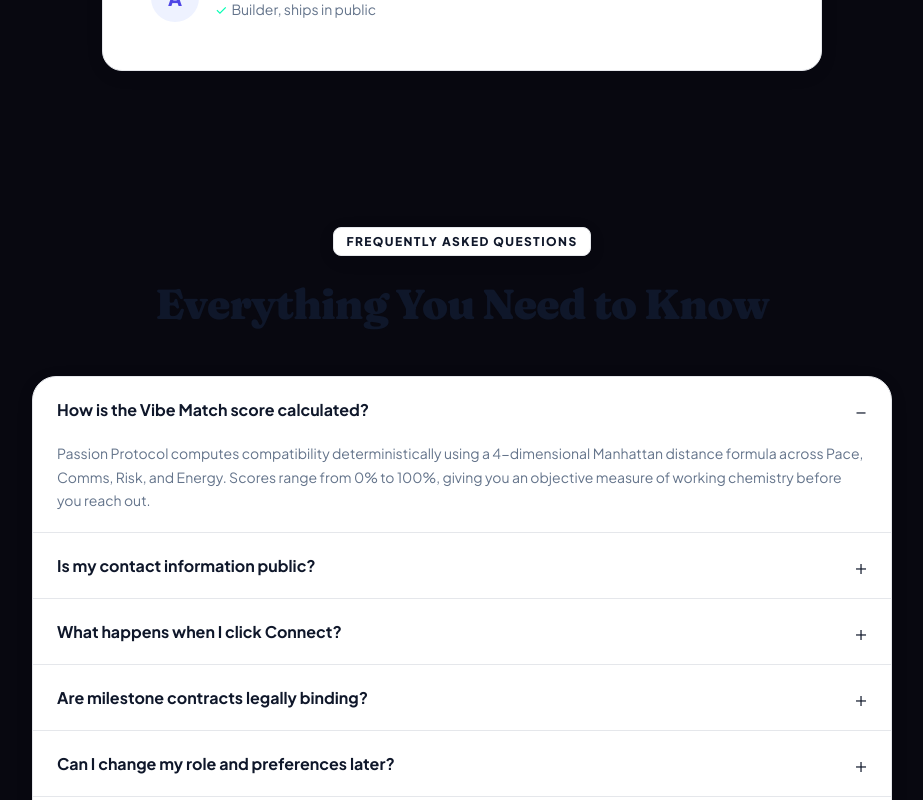
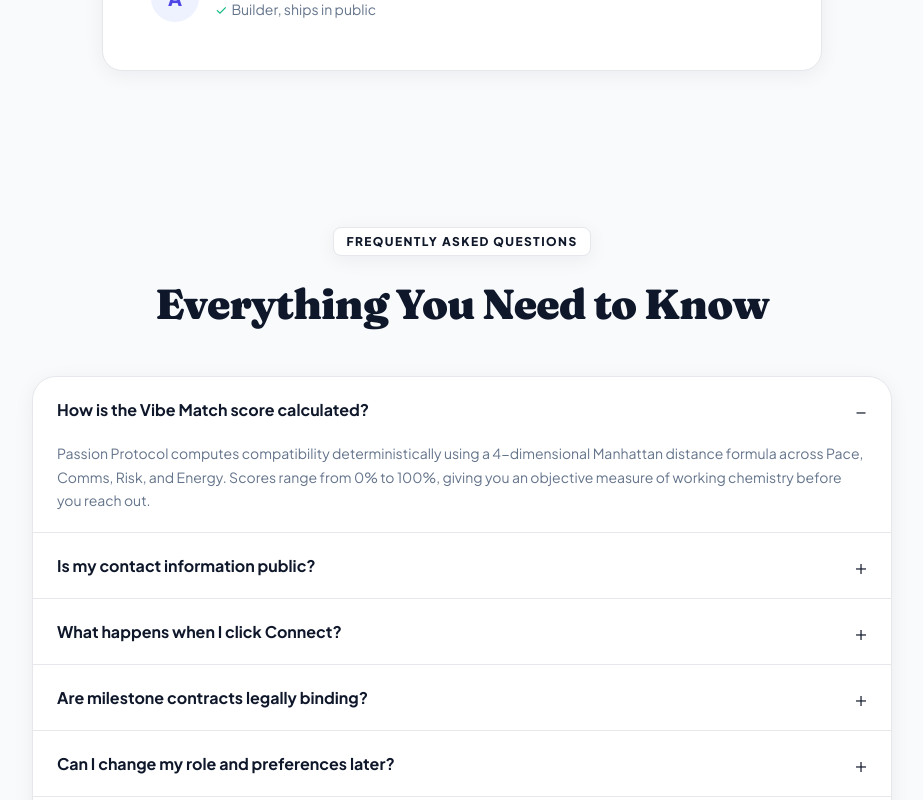
Before and after one commit to Aayush-pixel29/passion-protocol, a Next.js app: page / in a window 1280 px wide. Shown: the part 2751-3551 px from the top of the page, without its empty margins (178-1101 px from the left). Built offline with nearby package versions, Linux system fonts and the light colour scheme; no server answers; the database is empty.

Commit message:
fix: remove rogue brutalist background and color overrides to reveal SaaS design

```diff
--- a/app/globals.css
+++ b/app/globals.css
@@ -170,16 +170,16 @@
   background: var(--surface);
   backdrop-filter: blur(20px);
   -webkit-backdrop-filter: blur(20px);
-  border: 1px solid var(--stroke);
+  border: 1px solid var(--border);
   border-radius: var(--radius);
   box-shadow: var(--shadow-card);
 }
 
 .glass-card {
-  background: var(--surface-card);
+  background: var(--surface);
   backdrop-filter: blur(16px);
   -webkit-backdrop-filter: blur(16px);
-  border: 1px solid var(--stroke);
+  border: 1px solid var(--border);
   border-radius: var(--radius);
   box-shadow: var(--shadow-card);
   transition: all 0.25s cubic-bezier(0.16, 1, 0.3, 1);
@@ -193,7 +193,7 @@
 }
 
 .glass-inset {
-  background: var(--surface-inset);
+  background: var(--surface-2);
   border: 1px solid var(--stroke-subtle);
   border-radius: var(--radius-sm);
 }
@@ -226,7 +226,7 @@
 .neon-border {
   position: relative;
   border: 1px solid transparent;
-  background: linear-gradient(var(--surface-card), var(--surface-card)) padding-box,
+  background: linear-gradient(var(--surface), var(--surface)) padding-box,
               linear-gradient(135deg, var(--accent), var(--accent-2), var(--accent-3)) border-box;
 }
 
@@ -1018,10 +1018,10 @@
 .fingerprint {
   display: grid;
   gap: 16px;
-  background: var(--surface-card);
+  background: var(--surface);
   backdrop-filter: blur(20px);
   -webkit-backdrop-filter: blur(20px);
-  border: 1px solid var(--stroke);
+  border: 1px solid var(--border);
   border-radius: var(--radius-lg);
   padding: 28px;
   box-shadow: var(--shadow-card);
@@ -1059,7 +1059,7 @@
 }
 
 .label.plain {
-  color: var(--text-bright);
+  color: var(--ink);
   letter-spacing: 0.02em;
   font-size: 15px;
   margin-bottom: 14px;
@@ -1072,9 +1072,9 @@
 select,
 textarea {
   width: 100%;
-  background: var(--surface-inset);
-  border: 1.5px solid var(--stroke);
-  color: var(--text-bright);
+  background: var(--surface-2);
+  border: 1.5px solid var(--border);
+  color: var(--ink);
   padding: 14px 16px;
   font-size: 15px;
   margin-bottom: 20px;
@@ -1105,8 +1105,8 @@
 }
 
 .chip {
-  border: 1.5px solid var(--stroke);
-  background: var(--surface-card);
+  border: 1.5px solid var(--border);
+  background: var(--surface);
   color: var(--muted);
   padding: 10px 16px;
   border-radius: var(--radius-sm);
@@ -1117,7 +1117,7 @@
 
 .chip:hover {
   border-color: var(--stroke-hover);
-  color: var(--text-bright);
+  color: var(--ink);
   transform: translateY(-1px);
 }
 
@@ -1171,12 +1171,12 @@
 }
 
 .empty {
-  border: 1.5px dashed var(--stroke);
+  border: 1.5px dashed var(--border);
   border-radius: var(--radius);
   padding: 64px 32px;
   text-align: center;
   color: var(--muted);
-  background: var(--surface-card);
+  background: var(--surface);
   backdrop-filter: blur(16px);
   -webkit-backdrop-filter: blur(16px);
   animation: fadeIn 0.4s ease;
@@ -1200,7 +1200,7 @@
   background: var(--surface);
   backdrop-filter: blur(20px);
   -webkit-backdrop-filter: blur(20px);
-  border: 1px solid var(--stroke);
+  border: 1px solid var(--border);
   border-radius: var(--radius-lg);
   padding: 32px;
   box-shadow: var(--shadow-card);
@@ -1516,7 +1516,7 @@
   padding: 14px 16px;
   background: rgba(10, 12, 20, 0.55);
   border-radius: var(--radius-sm);
-  border: 1px solid var(--stroke);
+  border: 1px solid var(--border);
 }
 
 .vibe-bar-row {
@@ -1529,7 +1529,7 @@
 .vibe-bar-label {
   font-size: 12px;
   font-weight: 700;
-  color: var(--text-bright);
+  color: var(--ink);
 }
 
 .bar-track {
@@ -1573,7 +1573,7 @@
 .project-title {
   font-size: 13px;
   font-weight: 600;
-  color: var(--text-bright);
+  color: var(--ink);
 }
 
 .hero-switcher {
@@ -1584,8 +1584,8 @@
 
 .switcher-pill {
   flex: 1;
-  background: var(--surface-card);
-  border: 1px solid var(--stroke);
+  background: var(--surface);
+  border: 1px solid var(--border);
   color: var(--muted);
   border-radius: var(--radius-sm);
   padding: 6px 10px;
@@ -1598,7 +1598,7 @@
 
 .switcher-pill:hover {
   background: var(--surface-hover);
-  color: var(--text-bright);
+  color: var(--ink);
 }
 
 .switcher-pill.active {
@@ -1629,8 +1629,8 @@
   grid-template-columns: repeat(4, 1fr);
   gap: 20px;
   padding: 32px 24px;
-  background: var(--surface-card);
-  border: 1px solid var(--stroke);
+  background: var(--surface);
+  border: 1px solid var(--border);
   border-radius: var(--radius-lg);
   box-shadow: var(--shadow-card);
 }
@@ -1650,7 +1650,7 @@
   top: 15%;
   height: 70%;
   width: 1px;
-  background: var(--stroke);
+  background: var(--border);
 }
 
 .stat-value {
@@ -1706,8 +1706,8 @@
 }
 
 .bento-card {
-  background: var(--surface-card);
-  border: 1px solid var(--stroke);
+  background: var(--surface);
+  border: 1px solid var(--border);
   border-radius: var(--radius-lg);
   padding: 32px;
   display: flex;
@@ -1767,7 +1767,7 @@
 .bento-text h3 {
   font-size: 22px;
   margin: 0 0 10px;
-  color: var(--text-bright);
+  color: var(--ink);
 }
 
 .bento-text p {
@@ -1823,8 +1823,8 @@
 }
 
 .step-card {
-  background: var(--surface-card);
-  border: 1px solid var(--stroke);
+  background: var(--surface);
+  border: 1px solid var(--border);
   border-radius: var(--radius-lg);
   padding: 32px 24px;
   position: relative;
@@ -1878,7 +1878,7 @@
 .step-card h3 {
   font-size: 20px;
   margin: 0 0 10px;
-  color: var(--text-bright);
+  color: var(--ink);
 }
 
 .step-card p {
@@ -1896,7 +1896,7 @@
 .simulator-card {
   padding: 36px;
   border-radius: var(--radius-lg);
-  border: 1px solid var(--stroke);
+  border: 1px solid var(--border);
   box-shadow: var(--shadow-card);
 }
 
@@ -1952,7 +1952,7 @@
 
 .sliders-group {
   background: rgba(10, 12, 20, 0.45);
-  border: 1px solid var(--stroke);
+  border: 1px solid var(--border);
   border-radius: var(--radius-md);
   padding: 20px;
   gap: 16px;
@@ -1969,7 +1969,7 @@
   justify-content: space-between;
   font-size: 13px;
   font-weight: 700;
-  color: var(--text-bright);
+  color: var(--ink);
 }
 
 .slider-num {
@@ -2040,7 +2040,7 @@
   justify-content: space-between;
   gap: 16px;
   border-radius: var(--radius-md);
-  border: 1px solid var(--stroke);
+  border: 1px solid var(--border);
   transition: all 0.2s ease;
 }
 
@@ -2077,7 +2077,7 @@
 .sim-codename {
   font-size: 15px;
   font-weight: 800;
-  color: var(--text-bright);
+  color: var(--ink);
 }
 
 .role-tag.sm {
@@ -2197,7 +2197,7 @@
 .pair-names {
   font-size: 13px;
   font-weight: 800;
-  color: var(--text-bright);
+  color: var(--ink);
 }
 
 .pair-roles {
@@ -2223,7 +2223,7 @@
   display: flex;
   justify-content: space-between;
   align-items: center;
-  border-top: 1px solid var(--stroke);
+  border-top: 1px solid var(--border);
   padding-top: 14px;
 }
 
@@ -2250,11 +2250,11 @@
 .faq-accordion {
   border-radius: var(--radius-lg);
   overflow: hidden;
-  border: 1px solid var(--stroke);
+  border: 1px solid var(--border);
 }
 
 .faq-item {
-  border-bottom: 1px solid var(--stroke);
+  border-bottom: 1px solid var(--border);
   transition: background 0.2s ease;
 }
 
@@ -2272,7 +2272,7 @@
   border: 0;
   padding: 20px 24px;
   text-align: left;
-  color: var(--text-bright);
+  color: var(--ink);
   font-size: 16px;
   font-weight: 700;
   cursor: pointer;
@@ -2308,7 +2308,7 @@
 .cta-banner {
   position: relative;
   border-radius: var(--radius-lg);
-  border: 1px solid var(--stroke);
+  border: 1px solid var(--border);
   overflow: hidden;
   padding: 64px 32px;
   text-align: center;
@@ -2402,7 +2402,7 @@
 .brand-name {
   font-size: 18px;
   font-weight: 800;
-  color: var(--text-bright);
+  color: var(--ink);
 }
 
 .footer-tagline {
@@ -2460,7 +2460,7 @@
 }
 
 .footer-links a:hover {
-  color: var(--text-bright);
+  color: var(--ink);
 }
 
 .newsletter-desc {
@@ -2477,11 +2477,11 @@
 
 .newsletter-input {
   flex: 1;
-  background: var(--surface-inset);
-  border: 1px solid var(--stroke);
+  background: var(--surface-2);
+  border: 1px solid var(--border);
   border-radius: var(--radius-sm);
   padding: 8px 12px;
-  color: var(--text-bright);
+  color: var(--ink);
   font-size: 13px;
 }
 
@@ -2491,7 +2491,7 @@
 }
 
 .footer-bottom {
-  border-top: 1px solid var(--stroke);
+  border-top: 1px solid var(--border);
   padding-top: 24px;
   display: flex;
   justify-content: space-between;
@@ -2632,8 +2632,8 @@
   gap: 12px;
   padding: 10px 18px;
   border-radius: var(--radius-md);
-  background: var(--surface-card);
-  border: 1px solid var(--stroke);
+  background: var(--surface);
+  border: 1px solid var(--border);
   backdrop-filter: blur(12px);
   -webkit-backdrop-filter: blur(12px);
   min-width: 220px;
@@ -2665,7 +2665,7 @@
 .marquee-name {
   font-size: 14px;
   font-weight: 800;
-  color: var(--text-bright);
+  color: var(--ink);
   letter-spacing: -0.02em;
 }
 
@@ -2702,11 +2702,11 @@
   background: rgba(0, 255, 179, 0.08);
   backdrop-filter: blur(18px);
   -webkit-backdrop-filter: blur(18px);
-  border: 1px solid rgba(0, 255, 179, 0.2);
+  border: 1px solid var(--shadow-card);
 }
 
 .glass-rose {
-  background: rgba(255, 61, 120, 0.08);
+  background: var(--accent-rose-tint);
   backdrop-filter: blur(18px);
   -webkit-backdrop-filter: blur(18px);
   border: 1px solid rgba(255, 61, 120, 0.2);
@@ -2800,30 +2800,21 @@
   animation: animate-connect 2s linear infinite;
 }
 
-/* Base Variable Overrides */
-:root {
-  --bg: #080810;
-  --text: #f0f0ff;
-  --accent-emerald: #00ffb3;
-  --accent-rose: #ff3d78;
-  --accent-purple: #b44dff;
-  --accent-cyan: #00d4ff;
-  --accent-yellow: #ffe033;
-}
+/* Base Variable Overrides Removed */
 /* Messages UI Utilities */
 .bubble-me {
-  background: var(--surface-inset);
+  background: var(--surface-2);
   border: 1px solid var(--accent-emerald);
-  color: var(--text-bright);
+  color: var(--ink);
   padding: 12px 18px;
   border-radius: 18px;
   border-bottom-right-radius: 4px;
-  box-shadow: 0 4px 16px rgba(0, 255, 179, 0.2);
+  box-shadow: 0 4px 16px var(--shadow-card);
 }
 
 .bubble-them {
   background: rgba(255, 255, 255, 0.04);
-  border: 1px solid var(--stroke);
+  border: 1px solid var(--border);
   color: var(--text);
   padding: 12px 18px;
   border-radius: 18px;
@@ -2831,9 +2822,9 @@
 }
 
 .contract-widget {
-  background: var(--surface-card);
+  background: var(--surface);
   backdrop-filter: blur(20px);
-  border: 1px solid var(--stroke);
+  border: 1px solid var(--border);
   border-radius: var(--radius-md);
   padding: 24px;
   text-align: center;
@@ -2844,34 +2835,34 @@
 .contract-widget.accepted {
   border-color: var(--accent-emerald);
   box-shadow: var(--shadow-card);
-  background: rgba(0, 255, 179, 0.05);
+  background: var(--accent-emerald-tint);
 }
 
 /* Onboarding Step Tracker */
 .step-tracker-container { display: flex; justify-content: center; align-items: center; gap: 16px; margin: 32px 0 48px; font-family: var(--font-mono); font-size: 11px; }
-.step-circle { width: 40px; height: 40px; border-radius: 50%; border: 2px solid var(--stroke); display: flex; align-items: center; justify-content: center; font-weight: 700; color: var(--muted); transition: all 0.3s ease; position: relative; background: var(--surface); }
-.step-circle.active-1 { border-color: var(--accent-emerald); color: var(--accent-emerald); box-shadow: var(--glow-emerald); }
-.step-circle.active-2 { border-color: var(--accent-purple); color: var(--accent-purple); box-shadow: var(--glow-purple); }
-.step-circle.active-3 { border-color: var(--accent-rose); color: var(--accent-rose); box-shadow: var(--glow-rose); }
-.step-circle.active-4 { border-color: var(--accent-cyan); color: var(--accent-cyan); box-shadow: 0 0 20px rgba(0, 212, 255, 0.4); }
-.step-line { height: 1px; width: 48px; background: var(--stroke); }
+.step-circle { width: 40px; height: 40px; border-radius: 50%; border: 2px solid var(--border); display: flex; align-items: center; justify-content: center; font-weight: 700; color: var(--muted); transition: all 0.3s ease; position: relative; background: var(--surface); }
+.step-circle.active-1 { border-color: var(--accent-emerald); color: var(--accent-emerald); box-shadow: var(--shadow-card); }
+.step-circle.active-2 { border-color: var(--brand); color: var(--brand); box-shadow: var(--shadow-card); }
+.step-circle.active-3 { border-color: var(--accent-rose); color: var(--accent-rose); box-shadow: var(--shadow-card); }
+.step-circle.active-4 { border-color: var(--brand-2); color: var(--brand-2); box-shadow: 0 0 20px var(--shadow-card); }
+.step-line { height: 1px; width: 48px; background: var(--border); }
 .step-line.active { background: rgba(255,255,255,0.4); }
 
 /* Custom Checkbox (Pink Theme) */
-.custom-checkbox { appearance: none; width: 18px; height: 18px; border: 2px solid var(--stroke); border-radius: 4px; background-color: transparent; cursor: pointer; transition: all 0.2s ease; display: flex; align-items: center; justify-content: center; position: relative; }
+.custom-checkbox { appearance: none; width: 18px; height: 18px; border: 2px solid var(--border); border-radius: 4px; background-color: transparent; cursor: pointer; transition: all 0.2s ease; display: flex; align-items: center; justify-content: center; position: relative; }
 .custom-checkbox:checked { background-color: var(--accent-rose); border-color: var(--accent-rose); }
 .custom-checkbox:checked::after { content: '?'; color: #fff; font-size: 12px; position: absolute; top: -1px; left: 2px; }
-.trait-card { display: flex; align-items: center; gap: 12px; padding: 16px; border: 1px solid var(--stroke); border-radius: 12px; background: rgba(255,255,255,0.02); cursor: pointer; transition: all 0.2s ease; }
+.trait-card { display: flex; align-items: center; gap: 12px; padding: 16px; border: 1px solid var(--border); border-radius: 12px; background: rgba(255,255,255,0.02); cursor: pointer; transition: all 0.2s ease; }
 .trait-card:hover { background: rgba(255,255,255,0.05); border-color: rgba(255,255,255,0.15); }
-.trait-card.selected { border-color: var(--accent-rose); background: rgba(255, 61, 120, 0.08); }
+.trait-card.selected { border-color: var(--accent-rose); background: var(--accent-rose-tint); }
 
 /* Vibe Range Slider */
-.vibe-slider-wrapper { background: rgba(255,255,255,0.02); border: 1px solid var(--stroke); border-radius: 16px; padding: 24px; margin-bottom: 16px; }
+.vibe-slider-wrapper { background: rgba(255,255,255,0.02); border: 1px solid var(--border); border-radius: 16px; padding: 24px; margin-bottom: 16px; }
 .vibe-slider-header { display: flex; justify-content: space-between; align-items: center; margin-bottom: 24px; }
 .vibe-slider-title { font-weight: 700; font-size: 16px; }
 .vibe-slider-value { width: 32px; height: 32px; border-radius: 50%; border: 1px solid rgba(255,255,255,0.1); background: rgba(255,255,255,0.05); display: flex; align-items: center; justify-content: center; font-family: var(--font-mono); font-size: 14px; }
-.cyber-range { -webkit-appearance: none; width: 100%; height: 4px; background: var(--stroke); border-radius: 2px; outline: none; }
-.cyber-range::-webkit-slider-thumb { -webkit-appearance: none; appearance: none; width: 24px; height: 24px; border-radius: 50%; background: var(--accent-emerald); cursor: pointer; box-shadow: 0 0 16px rgba(0, 255, 179, 0.6); border: 2px solid #fff; transition: all 0.2s ease; }
+.cyber-range { -webkit-appearance: none; width: 100%; height: 4px; background: var(--border); border-radius: 2px; outline: none; }
+.cyber-range::-webkit-slider-thumb { -webkit-appearance: none; appearance: none; width: 24px; height: 24px; border-radius: 50%; background: var(--accent-emerald); cursor: pointer; box-shadow: 0 0 16px var(--shadow-card); border: 2px solid #fff; transition: all 0.2s ease; }
 .cyber-range::-webkit-slider-thumb:hover { transform: scale(1.15); }
 
 /* Mobile Responsiveness */
```
